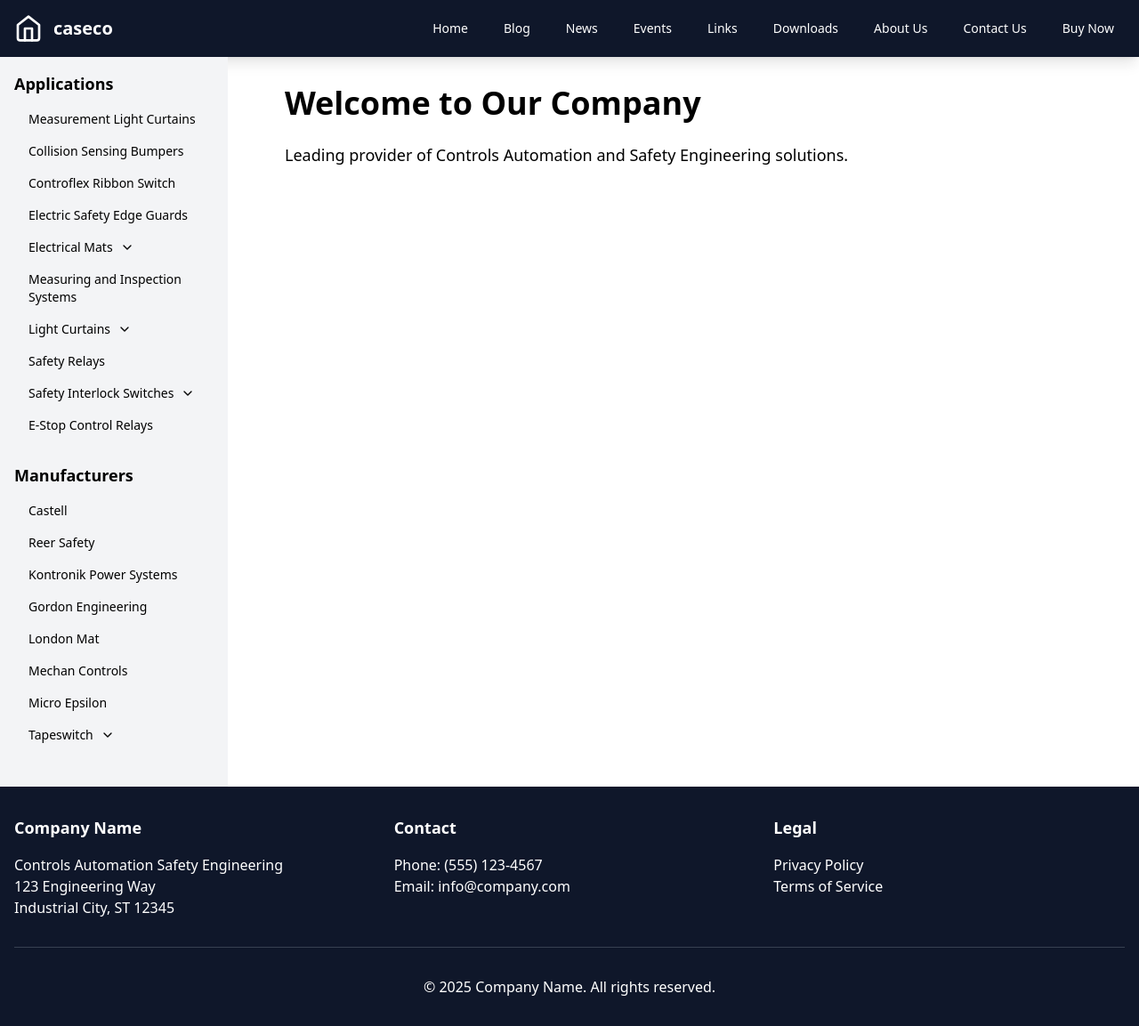
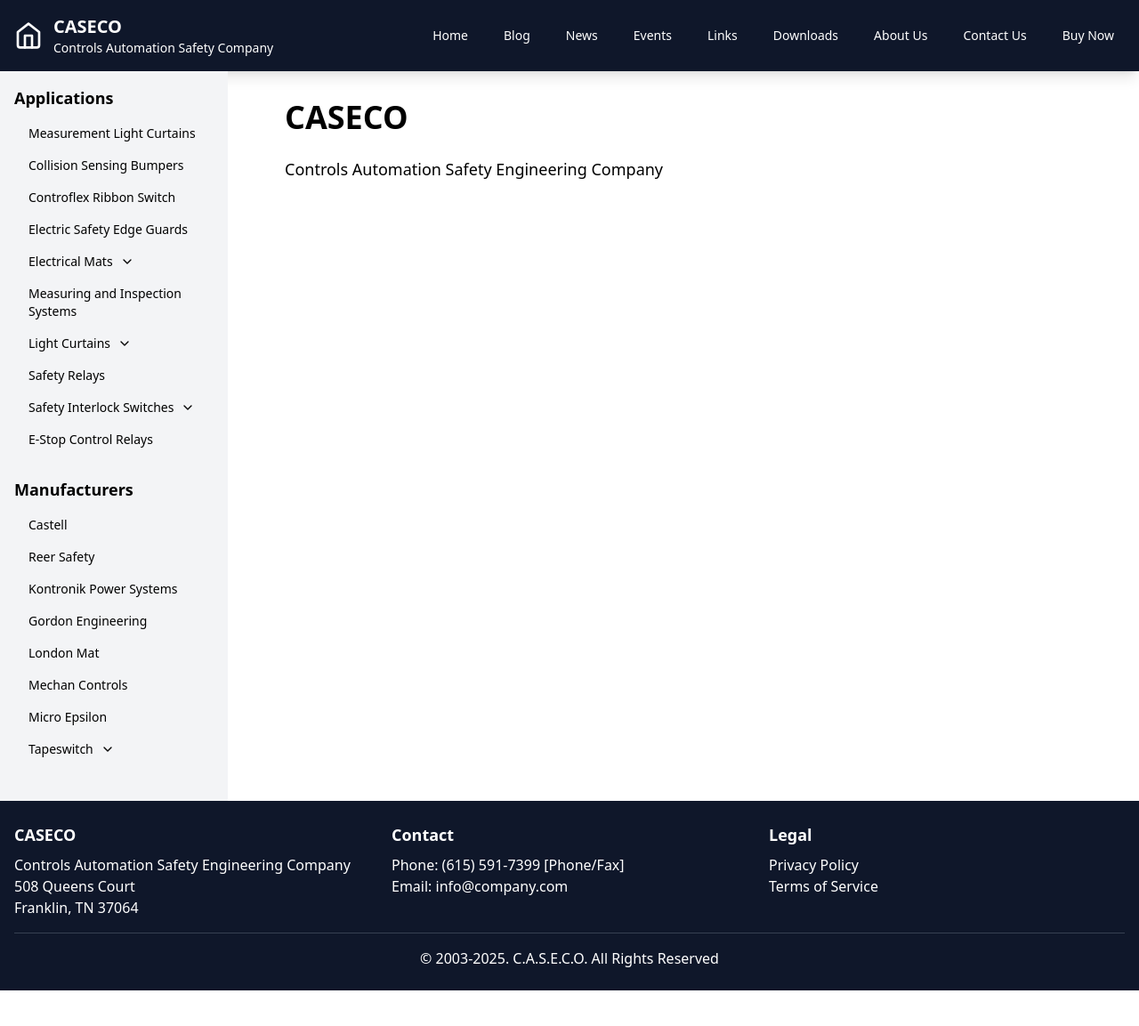
Before and after one commit to cdiperi/caseco_v2, a React (Vite) app: page / in a window 1280 px wide. Shown: the whole page at 89% size. After the commit the page ends 1113 px from the top, so only its background shows below. Built offline with nearby package versions, Linux system fonts and the light colour scheme.

Commit message:
Layout updates

```diff
--- a/index.html
+++ b/index.html
@@ -4,7 +4,7 @@
     <meta charset="UTF-8" />
 <!--    <link rel="icon" type="image/svg+xml" href="/vite.svg" />-->
     <meta name="viewport" content="width=device-width, initial-scale=1.0" />
-    <title>caseco</title>
+    <title>CASECO</title>
   </head>
   <body>
     <div id="root"></div>
--- a/src/components/layout/Footer.jsx
+++ b/src/components/layout/Footer.jsx
@@ -2,29 +2,27 @@
 
 const Footer = () => {
     return (
-        <footer className="bg-primary text-white py-8">
-            <div className="max-w-7xl mx-auto px-4">
-                <div className="grid grid-cols-3 gap-8">
+        <footer className="bg-primary text-white py-6 px-4">
+            <div className="max-w-7xl mx-auto grid grid-cols-1 md:grid-cols-3 gap-6 text-center md:text-left">
                 <div>
-                        <h3 className="text-lg font-semibold mb-4">Company Name</h3>
-                        <p>Controls Automation Safety Engineering</p>
-                        <p>123 Engineering Way</p>
-                        <p>Industrial City, ST 12345</p>
+                    <h3 className="text-lg font-semibold mb-2">CASECO</h3>
+                    <p>Controls Automation Safety Engineering Company</p>
+                    <p>508 Queens Court</p>
+                    <p>Franklin, TN 37064</p>
                 </div>
                 <div>
-                        <h3 className="text-lg font-semibold mb-4">Contact</h3>
-                        <p>Phone: (555) 123-4567</p>
+                    <h3 className="text-lg font-semibold mb-2">Contact</h3>
+                    <p>Phone: (615) 591-7399 [Phone/Fax]</p>
                     <p>Email: info@company.com</p>
                 </div>
                 <div>
-                        <h3 className="text-lg font-semibold mb-4">Legal</h3>
+                    <h3 className="text-lg font-semibold mb-2">Legal</h3>
                     <p>Privacy Policy</p>
                     <p>Terms of Service</p>
                 </div>
             </div>
-                <div className="mt-8 pt-8 border-t border-gray-700 text-center">
-                    <p>&copy; 2025 Company Name. All rights reserved.</p>
-                </div>
+            <div className="mt-4 pt-4 border-t border-gray-700 text-center">
+                <p>&copy; 2003-2025. C.A.S.E.C.O. All Rights Reserved</p>
             </div>
         </footer>
     );
--- a/src/components/layout/Layout.jsx
+++ b/src/components/layout/Layout.jsx
@@ -7,9 +7,9 @@
     return (
         <div className="min-h-screen flex flex-col">
             <TopNavbar />
-            <div className="flex flex-1">
+            <div className="flex flex-1 flex-col md:flex-row">
                 <SideNavbar />
-                <main className="flex-1 p-8">
+                <main className="flex-1 p-4 md:p-8">
                     {children}
                 </main>
             </div>
--- a/src/components/layout/SideNavbar.jsx
+++ b/src/components/layout/SideNavbar.jsx
@@ -1,9 +1,11 @@
 import React, { useState } from 'react';
 import { Link } from 'react-router-dom';
-import { ChevronDown } from 'lucide-react';
+import { ChevronDown, Menu } from 'lucide-react';
 
 const SideNavbar = () => {
     const [hoveredItem, setHoveredItem] = useState(null);
+    const [isOpen, setIsOpen] = useState(false);
+    const [hoveredItemY, setHoveredItemY] = useState(0);
     let hideTimeout; // To delay hiding submenus
 
     const navItems = {
@@ -60,8 +62,30 @@
         ],
     };
 
+    const handleMouseEnter = (event, title) => {
+        clearTimeout(hideTimeout);
+        setHoveredItem(title);
+        setHoveredItemY(event.target.getBoundingClientRect().top); // Get Y position
+    };
+
+    const handleLinkClick = () => {
+        if (window.innerWidth < 768) {
+            setIsOpen(false); // Close the sidebar on mobile after link click
+        }
+    };
+
     return (
-        <nav className="w-64 bg-gray-100 min-h-screen p-4 text-sm">
+        <>
+            {/* Mobile Menu Button */}
+            <button
+                className="md:hidden p-3 bg-gray-200 w-full text-left"
+                onClick={() => setIsOpen(!isOpen)}
+            >
+                <Menu className="h-6 w-6 inline-block" /> Products
+            </button>
+
+            {/* Sidebar */}
+            <nav className={`w-64 bg-gray-100 min-h-screen p-4 text-sm transition-transform transform ${isOpen ? 'translate-x-0' : '-translate-x-full'} md:translate-x-0 md:block fixed md:relative`}>
                 {Object.entries(navItems).map(([section, items]) => (
                     <div key={section} className="mb-6">
                         <h2 className="text-lg font-semibold mb-2">{section}</h2>
@@ -70,21 +94,28 @@
                                 <li
                                     key={item.title}
                                     className="relative"
-                                onMouseEnter={() => {
-                                    clearTimeout(hideTimeout);
-                                    setHoveredItem(item.title);
-                                }}
+                                    onMouseEnter={(event) => handleMouseEnter(event, item.title)}
                                     onMouseLeave={() => {
                                         hideTimeout = setTimeout(() => setHoveredItem(null), 300);
                                     }}
                                 >
                                     <div className="flex items-center py-2 px-4 hover:bg-gray-200 cursor-pointer">
                                         {item.isInternal ? (
-                                        <Link to={item.link} className="block">
+                                            <Link
+                                                to={item.link}
+                                                className="block"
+                                                onClick={handleLinkClick} // Collapse sidebar on click
+                                            >
                                                 {item.title}
                                             </Link>
                                         ) : (
-                                        <a href={item.link} target="_blank" rel="noopener noreferrer" className="block">
+                                            <a
+                                                href={item.link}
+                                                target="_blank"
+                                                rel="noopener noreferrer"
+                                                className="block"
+                                                onClick={handleLinkClick} // Collapse sidebar on click
+                                            >
                                                 {item.title}
                                             </a>
                                         )}
@@ -94,18 +125,30 @@
                                     {/* Subitems */}
                                     {hoveredItem === item.title && item.subitems && (
                                         <ul
-                                        className="absolute left-full top-0 ml-1 bg-white shadow-lg rounded-md p-2"
+                                            className={`absolute left-full ml-1 bg-white shadow-lg rounded-md p-2 transition-all duration-150 ${
+                                                window.innerHeight - hoveredItemY < 200 ? 'bottom-0' : 'top-0'
+                                            }`}
                                             onMouseEnter={() => clearTimeout(hideTimeout)}
                                             onMouseLeave={() => hideTimeout = setTimeout(() => setHoveredItem(null), 300)}
                                         >
                                             {item.subitems.map((subitem) => (
                                                 <li key={subitem.title} className="py-1 px-4 hover:bg-gray-100 cursor-pointer whitespace-nowrap">
                                                     {subitem.isInternal ? (
-                                                    <Link to={subitem.link} className="block">
+                                                        <Link
+                                                            to={subitem.link}
+                                                            className="block"
+                                                            onClick={handleLinkClick} // Collapse sidebar on click
+                                                        >
                                                             {subitem.title}
                                                         </Link>
                                                     ) : (
-                                                    <a href={subitem.link} target="_blank" rel="noopener noreferrer" className="block">
+                                                        <a
+                                                            href={subitem.link}
+                                                            target="_blank"
+                                                            rel="noopener noreferrer"
+                                                            className="block"
+                                                            onClick={handleLinkClick} // Collapse sidebar on click
+                                                        >
                                                             {subitem.title}
                                                         </a>
                                                     )}
@@ -119,6 +162,7 @@
                     </div>
                 ))}
             </nav>
+        </>
     );
 };
 
--- a/src/components/layout/TopNavbar.jsx
+++ b/src/components/layout/TopNavbar.jsx
@@ -1,9 +1,9 @@
-// src/components/layout/TopNavbar.jsx
-import React from 'react';
+import React, { useState } from 'react';
 import { Link } from 'react-router-dom';
-import { Home } from 'lucide-react';
+import { Home, Menu } from 'lucide-react';
 
 const TopNavbar = () => {
+    const [isOpen, setIsOpen] = useState(false);
     const navItems = [
         { title: 'Home', path: '/' },
         { title: 'Blog', path: '/blog' },
@@ -16,29 +16,61 @@
         { title: 'Buy Now', path: '/buy' },
     ];
 
+    const handleLinkClick = () => {
+        if (window.innerWidth < 768) {
+            setIsOpen(false); // Close the mobile menu after a link is clicked
+        }
+    };
+
     return (
-        <nav className="bg-primary text-white shadow-lg">
-            <div className="max-w-7xl mx-auto px-4">
-                <div className="flex items-center justify-between h-16">
+        <nav className="bg-primary text-white shadow-lg p-4">
+            <div className="flex justify-between items-center max-w-7xl mx-auto">
+                {/* Logo */}
                 <div className="flex items-center space-x-3">
                     <Home className="h-8 w-8" />
-                        <span className="font-bold text-xl">caseco</span>
+                    <div>
+                        <span className="font-bold text-xl">CASECO</span>
+                        <span className="block text-sm">Controls Automation Safety Company</span>
                     </div>
-                    <div className="flex items-center space-x-4">
+                </div>
+
+                {/* Mobile Menu Button */}
+                <button className="md:hidden" onClick={() => setIsOpen(!isOpen)}>
+                    <Menu className="h-6 w-6" />
+                </button>
+
+                {/* Desktop Nav */}
+                <div className="hidden md:flex space-x-4">
                     {navItems.map((item) => (
                         <Link
                             key={item.path}
                             to={item.path}
                             className="px-3 py-2 rounded-md text-sm font-medium hover:bg-secondary transition-colors"
+                            onClick={handleLinkClick} // Close mobile menu on link click
                         >
                             {item.title}
                         </Link>
                     ))}
                 </div>
             </div>
+
+            {/* Mobile Nav */}
+            {isOpen && (
+                <div className="md:hidden flex flex-col items-center bg-primary p-2">
+                    {navItems.map((item) => (
+                        <Link
+                            key={item.path}
+                            to={item.path}
+                            className="w-full text-center py-2 border-b border-gray-600"
+                            onClick={handleLinkClick} // Close mobile menu on link click
+                        >
+                            {item.title}
+                        </Link>
+                    ))}
                 </div>
+            )}
         </nav>
     );
 };
 
-export default TopNavbar;  // Make sure this line exists!
+export default TopNavbar;
--- a/src/pages/Home.jsx
+++ b/src/pages/Home.jsx
@@ -3,9 +3,9 @@
 const Home = () => {
     return (
         <div className="max-w-4xl mx-auto">
-            <h1 className="text-4xl font-bold mb-6">Welcome to Our Company</h1>
+            <h1 className="text-4xl font-bold mb-6">CASECO</h1>
             <p className="text-lg mb-4">
-                Leading provider of Controls Automation and Safety Engineering solutions.
+                Controls Automation Safety Engineering Company
             </p>
             {/* Add more content as needed */}
         </div>
```
Also changed, not shown: package.json (+9 -0 lines), 2 other files (tests, documents, lock files or other folders). Lines whose indentation alone changed are shown as unchanged.
